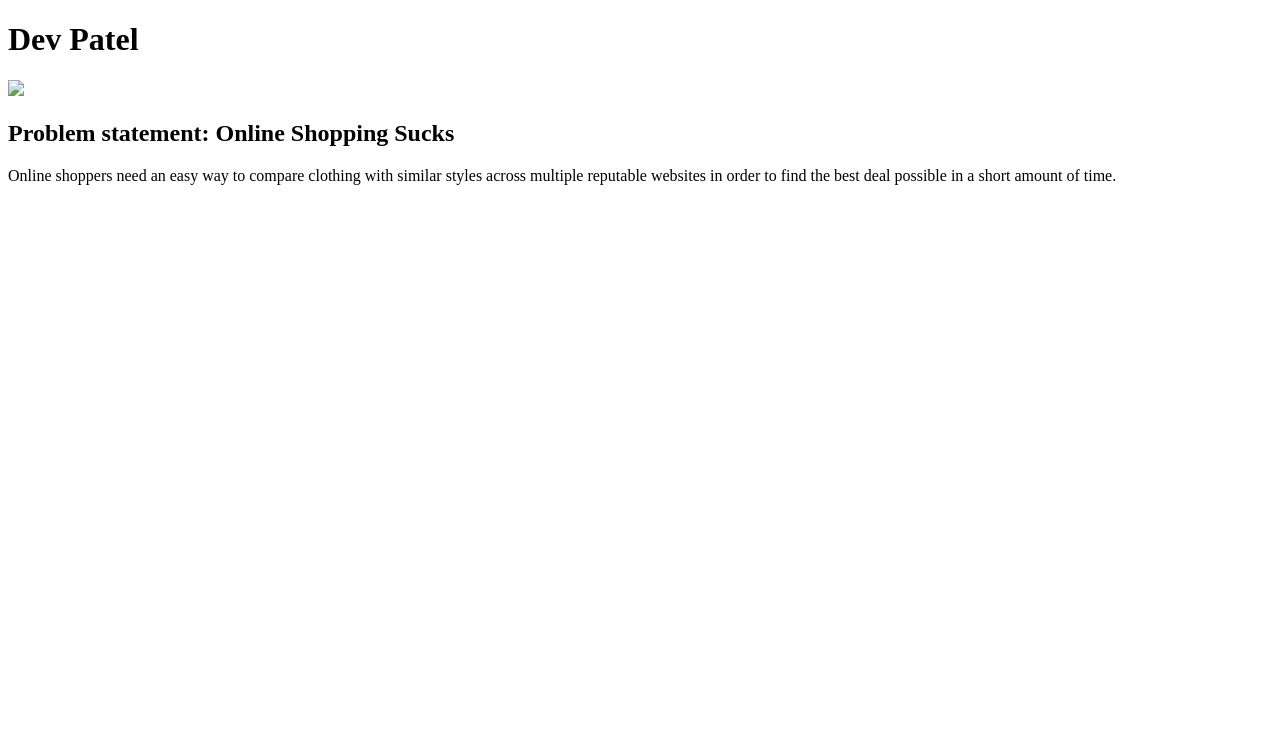
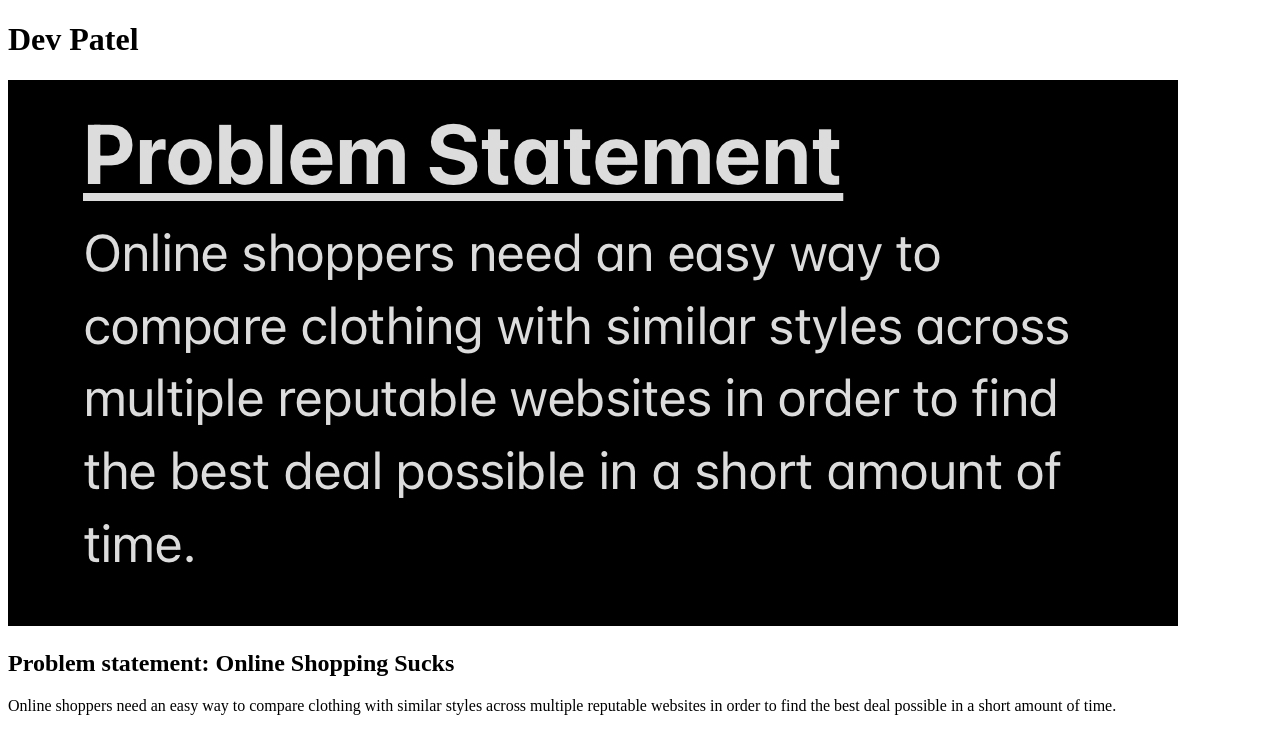
Before and after one commit to PatelDev0504/PatelDev0504, a plain HTML site: page index.html in a window 1280 px wide. Drawn offline with Linux system fonts and the light colour scheme.

Commit message:
Update index.html

```diff
--- a/index.html
+++ b/index.html
@@ -6,7 +6,7 @@
   <body>
     <h1>Dev Patel</h1>
     <section class="assign">
-      <img src="images/problem-statement.jpg.jpg" />
+      <img src="images/problem-statement.jpg" />
       <section class="assign-det">
         <h2>Problem statement: Online Shopping Sucks</h2>
         <p>
```
